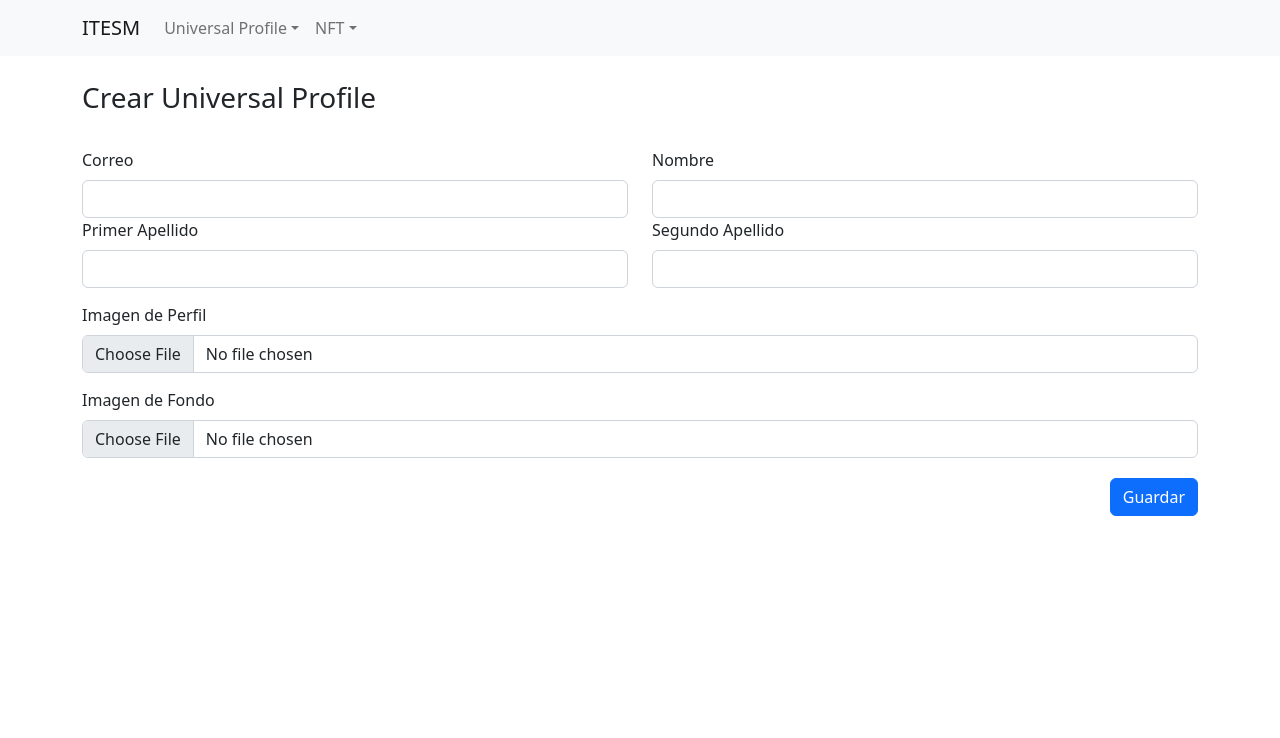
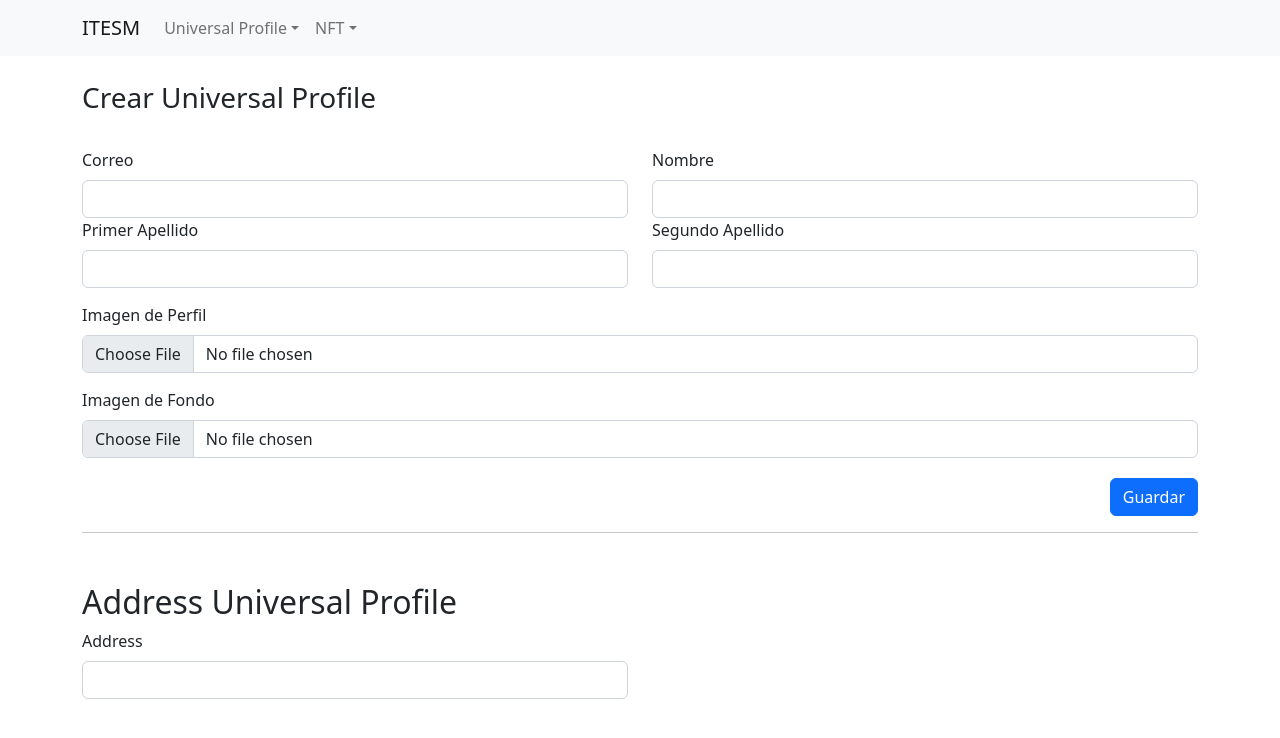
Before and after one commit to bayroio/ITESMFORM, a React (Create React App) app: page /NFT/Create in a window 1280 px wide. Shown: the top 738 px of the page. Built offline with nearby package versions, Linux system fonts and the light colour scheme.

Commit message:
Fix CreateUniversalProfile

```diff
--- a/src/pages/Home.js
+++ b/src/pages/Home.js
@@ -8,7 +8,7 @@ const Home = () => {
       <Container>
         <Row className="justify-content-md-center">
           <Col xs lg="2"style={{"padding":"200px 0px 0px 0px"}}>
-            {<img className="d-flex justify-content-center" width={500}  src='https://uniconexed.org/wp-content/uploads/2022/03/Tec-de-Monterrey-logo-horizontal-blue.png'/> }
+            {<img className="d-flex justify-content-center" width={500} alt="ITESM Logo" src='https://uniconexed.org/wp-content/uploads/2022/03/Tec-de-Monterrey-logo-horizontal-blue.png'/> }
           </Col>
         </Row>
       </Container>
--- a/src/pages/UniversalProfile/Create.js
+++ b/src/pages/UniversalProfile/Create.js
@@ -4,6 +4,7 @@ import { Container } from 'react-bootstrap';
 
 const Page = () => {
 
+  const addressRef = useState();
   const mailRef = useState();
   const nameRef = useState();
   const firstsurnameRef = useState();
@@ -31,11 +32,14 @@ const Page = () => {
     f.append("profileimage", profileimage[0]);
     f.append("backgroundimage", backgroundimage[0]);
 
-    axios.defaults.headers['x-api-key'] = 'OvuLdc8Gb4xoSMAlfGOGnI3ZFGWJolcpNLothX2ASCdFahmJBTea7ieMMwJLFdXs';
-    await axios.post("http://localhost:3001/api/v1/CreateUniversalProfile", f, {headers: {'Content-Type': 'multipart/form-data'}})
+    axios.defaults.headers[ process.env.React_App_ApiKeyName ] = process.env.React_App_ApiKeyValue;
+    await axios.post(process.env.React_App_Endpoint + "/api/v1/CreateUniversalProfile", f, {headers: {'Content-Type': 'multipart/form-data'}})
     .then(response=>{
+      addressRef.current.value = response.data;
+      alert("Universal Profile creado correctamente");
       console.log(response.data);
     }).catch(error=>{
+      alert("Servicio no disponible, por favor intente más tarde");
       console.log(error);
     });
 
@@ -83,7 +87,16 @@ const Page = () => {
             </div>
         </div>
 
+        <hr />
 
+        {/* general data */}
+        <div className="row" style={{"margin-top":"50px"}}>
+            <h2>Address Universal Profile</h2>
+            <div className="col-xl-6 col-lg-6 col-md-6 col-xs-12">
+                <label className="form-label col d-flex flex-row">Address</label>
+                <input ref={addressRef} type="text" className="form-control col" id="txtaddress"/>
+            </div>
+        </div>
 
       </Container>
     </div>
```
